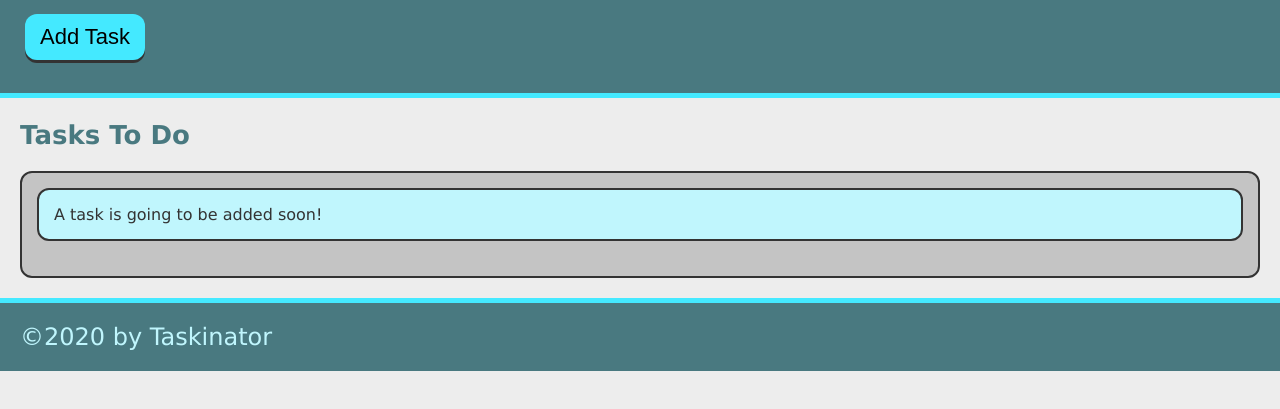
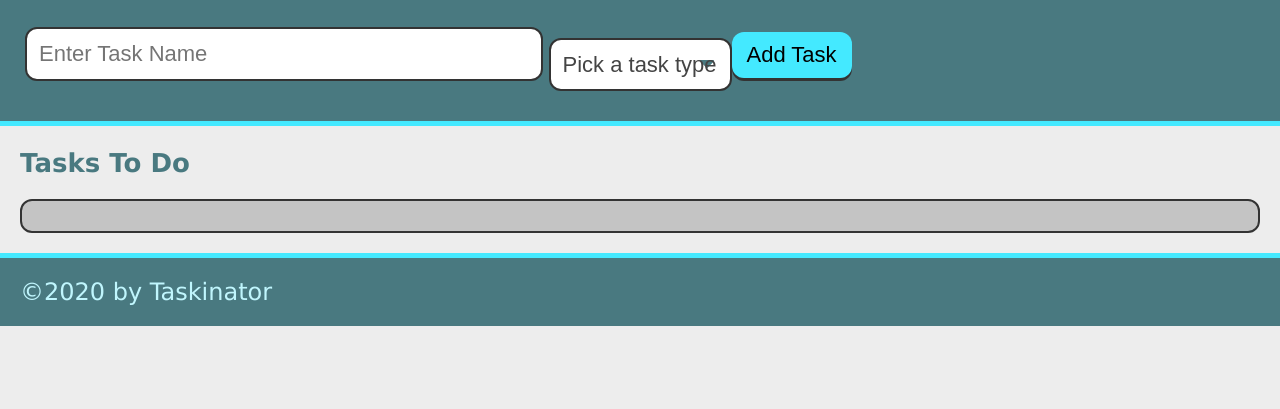
Before and after one commit to moniquemeas/Taskinator, a plain HTML site: page index.html in a window 1280 px wide. Shown: the part 115-524 px from the top of the page. Drawn offline with Linux system fonts and the light colour scheme.

Commit message:
add form

```diff
--- a/assets/js/script.js
+++ b/assets/js/script.js
@@ -1,10 +1,13 @@
-var buttonEl = document.querySelector("#save-task");
+var formEl = document.querySelector("#task-form");
 var tasksToDoEl = document.querySelector("#tasks-to-do");
 
-var createTaskHandler = function() {
+var createTaskHandler = function(event) {
+    event.preventDefault();
+
     var listItemEl = document.createElement("li");
     listItemEl.className = "task-item";
     listItemEl.textContent = "This is a new task.";
     tasksToDoEl.appendChild(listItemEl);
+
   }
-  buttonEl.addEventListener("click", createTaskHandler);
+  formEl.addEventListener("submit", createTaskHandler);
--- a/index.html
+++ b/index.html
@@ -12,13 +12,28 @@
     <header>
         <h1 class ="page-title">Taskinator</h1>
         <p>Click the button below to add a new task!</p>
-        <button class = "btn" id="save-task">Add Task</button>
+        <form id="task-form">
+            <div class="form-group">
+                <input type="text" name="task-name" class ="text-input" placeholder="Enter Task Name" />
+              </div>
+              <div>
+                <select name ="task-type" class = "select-dropdown">
+                    <option value ="" disabled selected>Pick a task type</option>
+                    <option value = "Print">Print</option>
+                    <option value = "Web">Web</option>
+                    <option value = "Mobile">Mobile</option>
+                </select>
+              </div>
+            <div class="form-group">
+              <button class="btn" id="save-task" type="submit">Add Task</button>
+            </div>
+          </form>
     </header>
     <main>
         <section class="task-list-wrapper">
             <h2 class="list-title">Tasks To Do</h2>
             <ul class = "task-list" id="tasks-to-do">
-                <li class = "task-item">A task is going to be added soon!</li>
+
 
             </ul>
 
```
